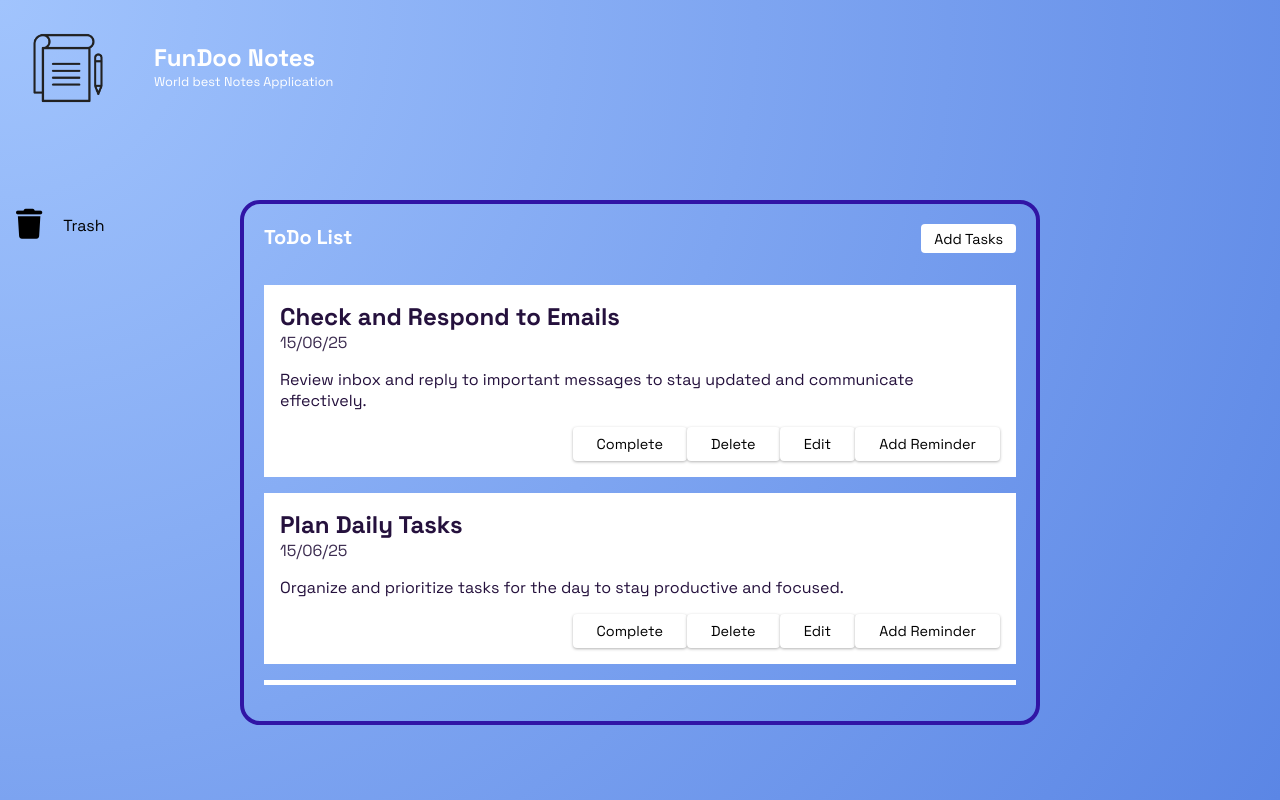
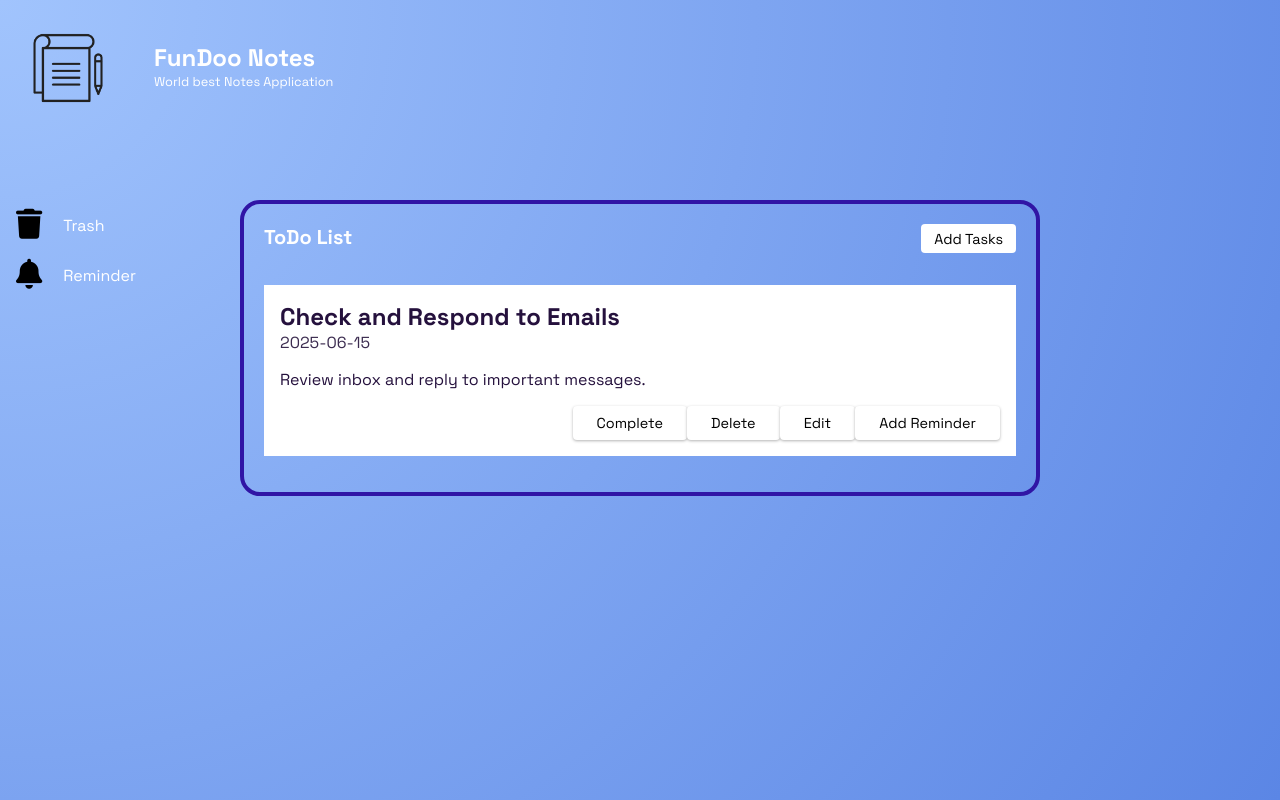
Before and after one commit to ssh4rma/Fundoo-Notes-Application-Angular-P1, an Angular app: page / in a window 1280 px wide. Built offline with nearby package versions, Linux system fonts and the light colour scheme.

Commit message:
refactored the code

```diff
--- a/src/app/app.component.css
+++ b/src/app/app.component.css
@@ -17,13 +17,30 @@ main {
   border: none;
 }
 
+.reminder {
+  position: absolute;
+  display: flex;
+  top: 250px;
+  left: 10px;
+  width: 50px;
+  height: 50px;
+  border: none;
+}
+
+.reminder span {
+  margin-top: 15px;
+  margin-left: 15px;
+  color: white;
+}
+
 .trash span {
   margin-top: 15px;
   margin-left: 15px;
-  color: black;
+  color: white;
 }
 
-#delete-btn {
+#delete-btn,
+#reminder-btn {
   font-size: 30px;
   background-color: transparent;
   border: none;
@@ -50,6 +67,31 @@ li {
   text-decoration: underline;
 }
 
+dialog {
+  width: 90%;
+  max-width: 30rem;
+  background-color: #535abb;
+  border-radius: 6px;
+  border: none;
+  box-shadow: 0 1px 6px rgba(0, 0, 0, 0.4);
+  overflow: hidden;
+  padding: 1rem;
+  top: 5rem;
+  color: white;
+}
+
+#dialog-close-btn {
+  font: inherit;
+  font-size: 0.9rem;
+  cursor: pointer;
+  background-color: white;
+  color: black;
+  border-radius: 4px;
+  border: none;
+  box-shadow: 0 1px 3px rgba(0, 0, 0, 0.3);
+  margin-left: 50px;
+}
+
 @media (min-width: 768px) {
   main {
     margin: 4rem auto;
--- a/src/app/app.component.html
+++ b/src/app/app.component.html
@@ -1,11 +1,43 @@
 <app-header />
 <main>
-  <app-tasks [name]="'Tasks '" [delSelected]="delSelected" />
+  <app-tasks
+    [name]="'Tasks'"
+    [delSelected]="delSelected"
+    (reminderAdded)="handleReminderAdded($event)"
+    (tasksChange)="tasks = $event"
+  ></app-tasks>
+
   <div class="trash">
     <button id="delete-btn" (click)="handleDelClick()">
       <i class="fa-solid fa-trash"></i>
     </button>
     <span>Trash</span>
   </div>
+
+  <div class="reminder">
+    <button id="reminder-btn" (click)="handleReminderClick()">
+      <i class="fa-solid fa-bell"></i>
+    </button>
+    <span>Reminder</span>
+  </div>
 </main>
+
+<dialog #reminderDialog>
+  <h2>Reminders</h2>
+
+  @if(reminderTasks.length) {
+  <ul class="reminder-list">
+    @for(task of reminderTasks; track task.id) {
+    <li>
+      <strong>{{ task.title }}</strong> — Reminder at: {{ task.reminderTime }}
+    </li>
+    }
+  </ul>
+  } @else {
+  <p>No reminders yet.</p>
+  }
+
+  <button id="dialog-close-btn" (click)="closeReminderDialog()">Close</button>
+</dialog>
+
 <router-outlet />
--- a/src/app/app.component.ts
+++ b/src/app/app.component.ts
@@ -1,18 +1,52 @@
-import { Component } from '@angular/core';
+import { Component, ViewChild, ElementRef } from '@angular/core';
 import { RouterOutlet } from '@angular/router';
 import { HeaderComponent } from './components/header/header.component';
 import { TasksComponent } from './components/tasks/tasks.component';
+import { Task, ReminderTaskData } from './components/task/task.model';
 
 @Component({
   selector: 'app-root',
   imports: [RouterOutlet, HeaderComponent, TasksComponent],
   templateUrl: './app.component.html',
-  styleUrl: './app.component.css',
+  styleUrls: ['./app.component.css'],
 })
 export class AppComponent {
   delSelected = false;
+  reminderSelected = false;
+
+  tasks: Task[] = [];
+
+  @ViewChild('reminderDialog') reminderDialog!: ElementRef<HTMLDialogElement>;
+
+  get reminderTasks(): Task[] {
+    return this.tasks.filter((t) => !!t.reminderTime);
+  }
 
   handleDelClick(): void {
     this.delSelected = !this.delSelected;
+    this.reminderSelected = false;
+  }
+
+  handleReminderClick(): void {
+    this.delSelected = false;
+    this.openReminderDialog();
+  }
+
+  openReminderDialog(): void {
+    if (this.reminderDialog?.nativeElement) {
+      this.reminderDialog.nativeElement.showModal();
+    }
+  }
+
+  closeReminderDialog(): void {
+    if (this.reminderDialog?.nativeElement) {
+      this.reminderDialog.nativeElement.close();
+    }
+  }
+
+  handleReminderAdded(task: Task) {
+    this.tasks = this.tasks.map((t) =>
+      t.id === task.id ? { ...t, reminderTime: task.reminderTime } : t
+    );
   }
 }
--- a/src/app/components/deleted-task/deleted-task.component.css
+++ b/src/app/components/deleted-task/deleted-task.component.css
@@ -13,7 +13,6 @@ dialog {
 
 h2 {
   color: white;
-  text-decoration: underline;
 }
 
 button {
--- a/src/app/components/tasks/tasks.component.ts
+++ b/src/app/components/tasks/tasks.component.ts
@@ -1,14 +1,24 @@
-import { Component, Input, PLATFORM_ID, Inject } from '@angular/core';
+import {
+  Component,
+  Input,
+  Output,
+  EventEmitter,
+  Inject,
+  PLATFORM_ID,
+} from '@angular/core';
 import { isPlatformBrowser } from '@angular/common';
+
+import { Task, NewTaskData, ReminderTaskData } from '../task/task.model';
+
 import { TaskComponent } from '../task/task.component';
 import { NewTaskComponent } from './new-task/new-task.component';
-import { NewTaskData, Task, ReminderTaskData } from '../task/task.model';
 import { DeletedTaskComponent } from '../deleted-task/deleted-task.component';
 import { EditComponent } from '../edit/edit.component';
 import { ReminderComponent } from '../reminder/reminder.component';
 
 @Component({
   selector: 'app-tasks',
+  standalone: true,
   imports: [
     TaskComponent,
     NewTaskComponent,
@@ -22,9 +32,13 @@ import { ReminderComponent } from '../reminder/reminder.component';
 export class TasksComponent {
   @Input({ required: true }) name!: string;
   @Input() delSelected = false;
+  @Output() reminderAdded = new EventEmitter<Task>();
+  @Output() tasksChange = new EventEmitter<Task[]>();
+
   isEditTask = false;
   isAddingTask = false;
   isAddReminder = false;
+
   selectedTask: Task | null = null;
 
   tasks: Task[] = [
@@ -32,39 +46,8 @@ export class TasksComponent {
       id: 't1',
       userId: 'u1',
       title: 'Check and Respond to Emails',
-      summary:
-        'Review inbox and reply to important messages to stay updated and communicate effectively.',
-      dueDate: '15/06/25',
-      reminder: false,
-      reminderTime: null,
-    },
-    {
-      id: 't2',
-      userId: 'u1',
-      title: 'Plan Daily Tasks',
-      summary:
-        'Organize and prioritize tasks for the day to stay productive and focused.',
-      dueDate: '15/06/25',
-      reminder: false,
-      reminderTime: null,
-    },
-    {
-      id: 't3',
-      userId: 'u1',
-      title: 'Take a Break',
-      summary:
-        'Step away from work for a short period to relax and refresh your mind.',
-      dueDate: '15/06/25',
-      reminder: false,
-      reminderTime: null,
-    },
-    {
-      id: 't4',
-      userId: 'u1',
-      title: 'Review Progress',
-      summary:
-        'Reflect on completed work and prepare notes or updates for tomorrow.',
-      dueDate: '15/06/25',
+      summary: 'Review inbox and reply to important messages.',
+      dueDate: '2025-06-15',
       reminder: false,
       reminderTime: null,
     },
@@ -75,28 +58,102 @@ export class TasksComponent {
   constructor(@Inject(PLATFORM_ID) private platformId: Object) {
     if (isPlatformBrowser(this.platformId)) {
       const savedTasks = localStorage.getItem('tasks');
-      if (savedTasks) {
-        this.tasks = JSON.parse(savedTasks);
-      }
+      if (savedTasks) this.tasks = JSON.parse(savedTasks);
 
-      const savedDeletedTasks = localStorage.getItem('deletedTask');
-      if (savedDeletedTasks) {
-        this.deletedTask = JSON.parse(savedDeletedTasks);
-      }
+      const savedDeleted = localStorage.getItem('deletedTask');
+      if (savedDeleted) this.deletedTask = JSON.parse(savedDeleted);
     }
   }
 
-  onCompleteTask(id: string): void {
-    this.tasks = this.tasks.filter((task) => task.id !== id);
-    this.saveTask();
-  }
-
-  onStartAddTask(): void {
+  onStartAddTask() {
     this.isAddingTask = true;
   }
 
-  onCancelAddTask(): void {
+  onCancelAddTask() {
     this.isAddingTask = false;
+  }
+
+  onAddTask(data: NewTaskData) {
+    this.tasks.push({
+      id: Date.now().toString(),
+      userId: 'u1',
+      title: data.title,
+      summary: data.summary,
+      dueDate: data.date,
+      reminder: false,
+      reminderTime: null,
+    });
+    this.isAddingTask = false;
+    this.saveTask();
+    this.tasksChange.emit(this.tasks);
+  }
+
+  onEditTask(isEditing: boolean) {
+    this.isEditTask = isEditing;
+  }
+
+  onEditTaskData(task: Task) {
+    this.selectedTask = task;
+  }
+
+  onSaveTask(edited: Task) {
+    this.tasks = this.tasks.map((t) => (t.id === edited.id ? edited : t));
+    this.isEditTask = false;
+    this.selectedTask = null;
+    this.saveTask();
+    this.tasksChange.emit(this.tasks);
+  }
+
+  onDeleteTask(id: string) {
+    const t = this.tasks.find((x) => x.id === id);
+    if (t) {
+      this.tasks = this.tasks.filter((x) => x.id !== id);
+      this.deletedTask.push(t);
+      this.saveTask();
+      this.tasksChange.emit(this.tasks);
+    }
+  }
+
+  onRecoverTask(id: string) {
+    const t = this.deletedTask.find((x) => x.id === id);
+    if (t) {
+      this.tasks.push(t);
+      this.deletedTask = this.deletedTask.filter((x) => x.id !== id);
+      this.saveTask();
+      this.tasksChange.emit(this.tasks);
+    }
+  }
+
+  onCompleteTask(id: string) {
+    this.tasks = this.tasks.filter((t) => t.id !== id);
+    this.saveTask();
+    this.tasksChange.emit(this.tasks);
+  }
+
+  onAddReminder(id: string) {
+    this.selectedTask = this.tasks.find((t) => t.id === id) || null;
+    this.isAddReminder = true;
+  }
+
+  onCancelReminderTask() {
+    this.isAddReminder = false;
+    this.selectedTask = null;
+  }
+
+  onAddReminderTask(data: ReminderTaskData) {
+    const iso = new Date(data.reminderTime).toISOString();
+
+    this.tasks = this.tasks.map((t) =>
+      t.id === data.taskId ? { ...t, reminder: true, reminderTime: iso } : t
+    );
+
+    const updated = this.tasks.find((t) => t.id === data.taskId)!;
+    this.reminderAdded.emit(updated);
+
+    this.isAddReminder = false;
+    this.selectedTask = null;
+    this.saveTask();
+    this.tasksChange.emit(this.tasks);
   }
 
   onCancelEditTask(): void {
@@ -104,77 +161,7 @@ export class TasksComponent {
     this.selectedTask = null;
   }
 
-  onEditTask(isEditing: boolean): void {
-    this.isEditTask = isEditing;
-  }
-
-  onEditTaskData(task: Task): void {
-    this.selectedTask = task;
-  }
-
-  onSaveTask(editedTask: Task): void {
-    this.tasks = this.tasks.map((task) =>
-      task.id === editedTask.id ? editedTask : task
-    );
-    this.isEditTask = false;
-    this.selectedTask = null;
-    this.saveTask();
-  }
-
-  onAddTask(taskData: NewTaskData): void {
-    this.tasks.push({
-      id: new Date().getTime().toString(),
-      userId: 'u1',
-      title: taskData.title,
-      summary: taskData.summary,
-      dueDate: taskData.date,
-      reminder: false,
-      reminderTime: null,
-    });
-    this.isAddingTask = false;
-    this.saveTask();
-  }
-
-  onDeleteTask(id: string): void {
-    const taskToDelete = this.tasks.find((task) => task.id === id);
-    if (taskToDelete) {
-      this.tasks = this.tasks.filter((task) => task.id !== id);
-      this.deletedTask.push(taskToDelete);
-    }
-    this.saveTask();
-  }
-
-  onRecoverTask(id: string): void {
-    const taskToRecover = this.deletedTask.find((task) => task.id === id);
-    if (taskToRecover) {
-      this.tasks.push(taskToRecover);
-      this.deletedTask = this.deletedTask.filter((task) => task.id !== id);
-    }
-    this.saveTask();
-  }
-
-  onAddReminder(id: string): void {
-    this.isAddReminder = true;
-    this.selectedTask = this.tasks.find((task) => task.id === id) || null;
-  }
-
-  onCancelReminderTask(): void {
-    this.isAddReminder = false;
-    this.selectedTask = null;
-  }
-
-  onAddReminderTask(reminderData: ReminderTaskData): void {
-    this.tasks = this.tasks.map((task) =>
-      task.id === reminderData.taskId
-        ? { ...task, reminder: true, reminderTime: reminderData.reminderTime }
-        : task
-    );
-    this.isAddReminder = false;
-    this.selectedTask = null;
-    this.saveTask();
-  }
-
-  private saveTask(): void {
+  private saveTask() {
     if (isPlatformBrowser(this.platformId)) {
       localStorage.setItem('tasks', JSON.stringify(this.tasks));
       localStorage.setItem('deletedTask', JSON.stringify(this.deletedTask));
```
